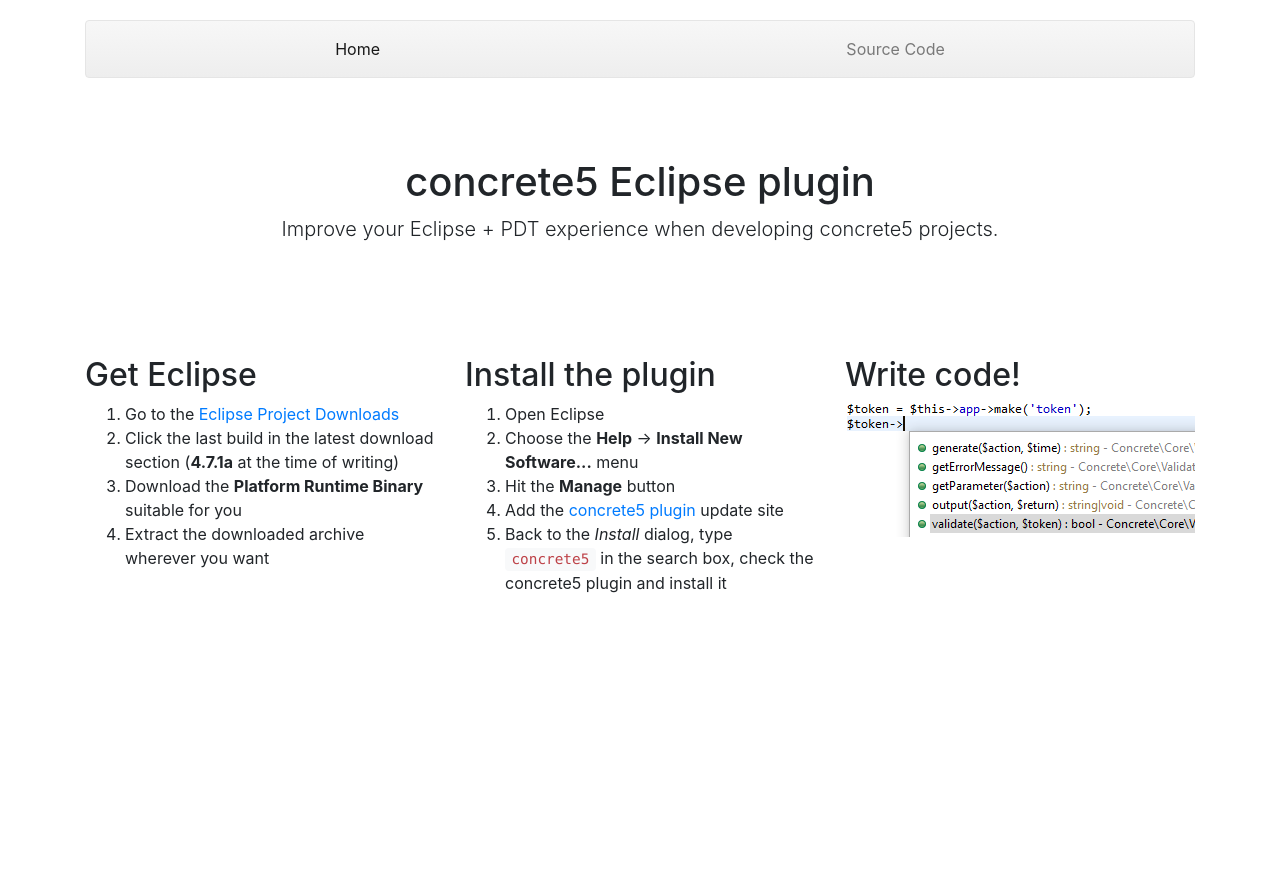
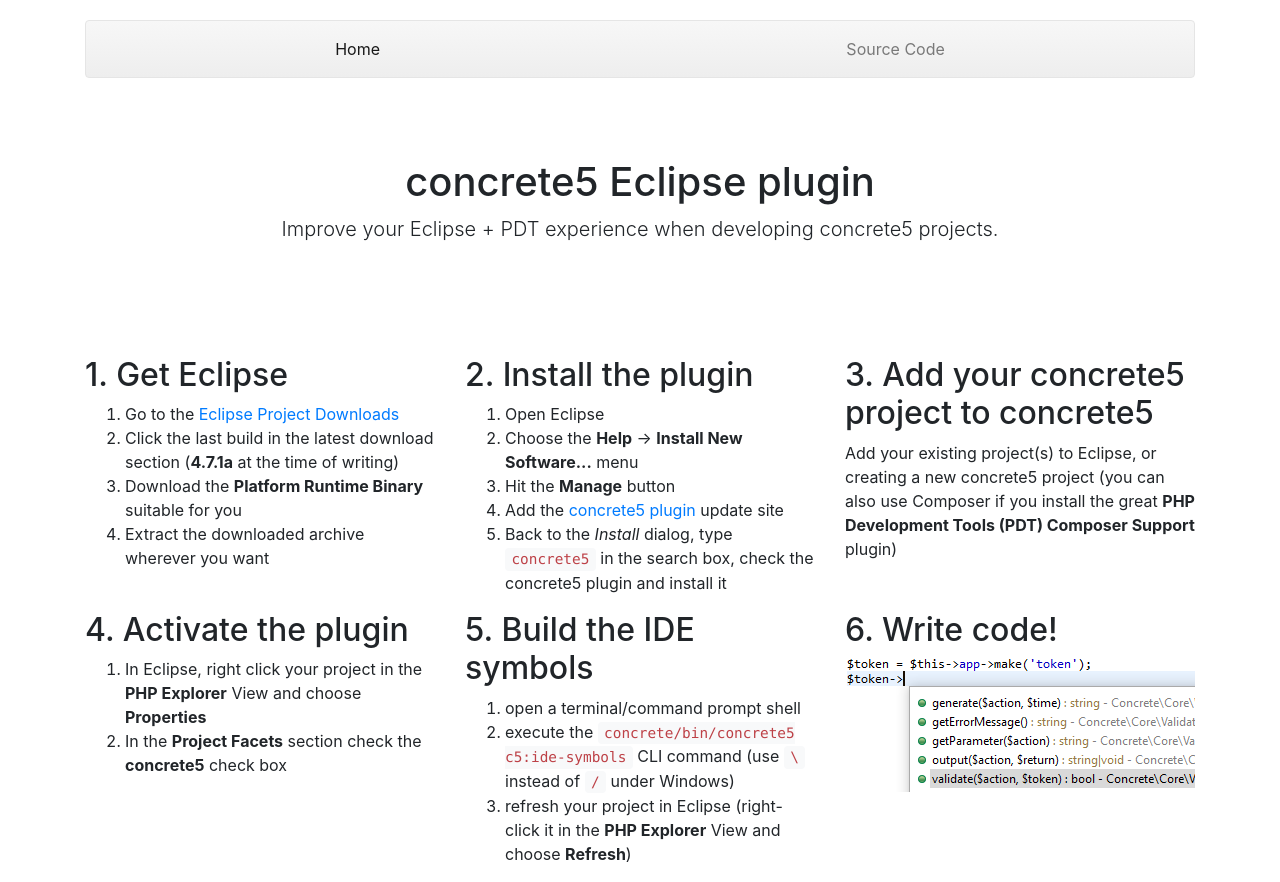
Before and after one commit to mlocati/concrete5-eclipse-plugin, a plain HTML site: page index.html in a window 1280 px wide. Before the commit the page ends 800 px from the top, so only its background shows below. Drawn offline with Linux system fonts and the light colour scheme.

Commit message:
Complete install instructions

```diff
--- a/index.html
+++ b/index.html
@@ -38,7 +38,7 @@
                 </div>
                 <div class="row">
                     <div class="col-lg-4">
-                        <h2>Get Eclipse</h2>
+                        <h2>1. Get Eclipse</h2>
                         <ol>
                             <li>Go to the <a href="http://download.eclipse.org/eclipse/downloads/" target="_blank">Eclipse Project Downloads</a></li>
                             <li>Click the last build in the latest download section (<b>4.7.1a</b> at the time of writing)</li>
@@ -47,7 +47,7 @@
                         </ol>
                     </div>
                     <div class="col-lg-4">
-                        <h2>Install the plugin</h2>
+                        <h2>2. Install the plugin</h2>
                         <ol>
                             <li>Open Eclipse</li>
                             <li>Choose the <b>Help</b> &rarr; <b>Install New Software...</b> menu</li>
@@ -57,7 +57,28 @@
                         </ol>
                     </div>
                     <div class="col-lg-4">
-                        <h2>Write code!</h2>
+                        <h2>3. Add your concrete5 project to concrete5</h2>
+                        <p>Add your existing project(s) to Eclipse, or creating a new concrete5 project (you can also use Composer if you install the great <b>PHP Development Tools (PDT) Composer Support</b> plugin)</p>
+                    </div>
+                </div>
+                <div class="row">
+                    <div class="col-lg-4">
+                        <h2>4. Activate the plugin</h2>
+                        <ol>
+                            <li>In Eclipse, right click your project in the <b>PHP Explorer</b> View and choose <b>Properties</b></li>
+                            <li>In the <b>Project Facets</b> section check the <b>concrete5</b> check box</li>
+                        </ol>
+                    </div>
+                    <div class="col-lg-4">
+                        <h2>5. Build the IDE symbols</h2>
+                        <ol>
+                            <li>open a terminal/command prompt shell</li>
+                            <li>execute the <code>concrete/bin/concrete5 c5:ide-symbols</code> CLI command (use <code>\</code> instead of <code>/</code> under Windows)</li>
+                            <li>refresh your project in Eclipse (right-click it in the <b>PHP Explorer</b> View and choose <b>Refresh</b>)
+                        </ol>
+                    </div>
+                    <div class="col-lg-4">
+                        <h2>6. Write code!</h2>
 						<img src="images/type-inference-snippet.png" />
                         <p></p>
                     </div>
```
